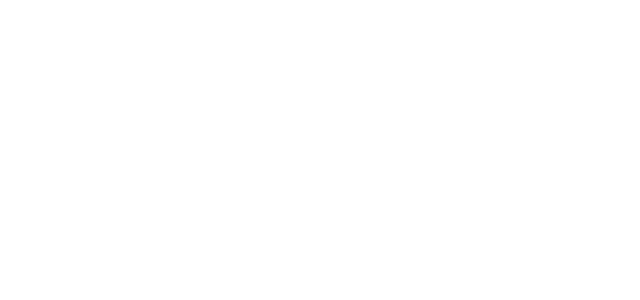
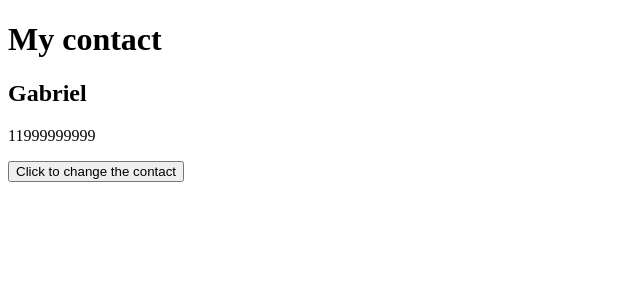
Before and after one commit to Boletinirafs/ProjectReact_Contacts, a Next.js app in the folder project-contacts/: page / in a window 1280 px wide. Shown: the top 300 px of the page, without its empty margins (0-640 px from the left). Built offline with nearby package versions, Linux system fonts and the light colour scheme.

Commit message:
For now, it just changes two states

```diff
--- /dev/null
+++ b/project-contacts/app/components/contact.js
@@ -0,0 +1,8 @@
+export function Contact({ name, phone }) {
+  return (
+    <div>
+      <h2>{name}</h2>
+      <p>{phone}</p>
+    </div>
+  )
+}
--- a/project-contacts/app/page.js
+++ b/project-contacts/app/page.js
@@ -1,12 +1,21 @@
 'use client'
 
 //Imports
+import { Contact } from './components/contact'
+import { useState } from 'react';
+
+export default function Home() {
+
+  const [name, setName] = useState('Gabriel')
+  const [phone, setPhone] = useState('11999999999')
 
 
-
-export default function Home() {
   return (
     <>
+      <h1>My contact</h1>
+      <Contact name={name} phone={phone}/>
+
+      <button onClick={() => {setName('rafael'), setPhone('11999999998')}}>Click to change the contact</button>
 
     </>
   );
```
